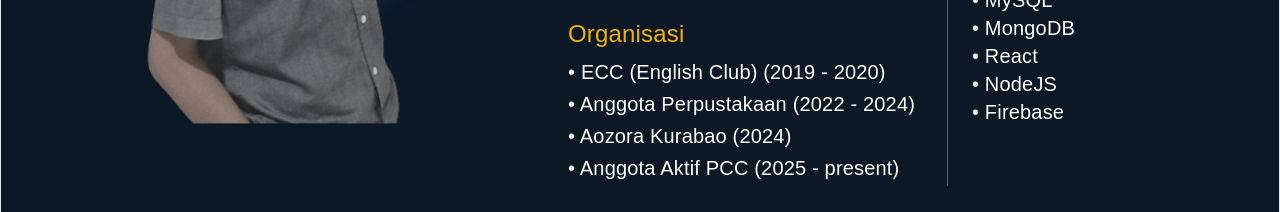
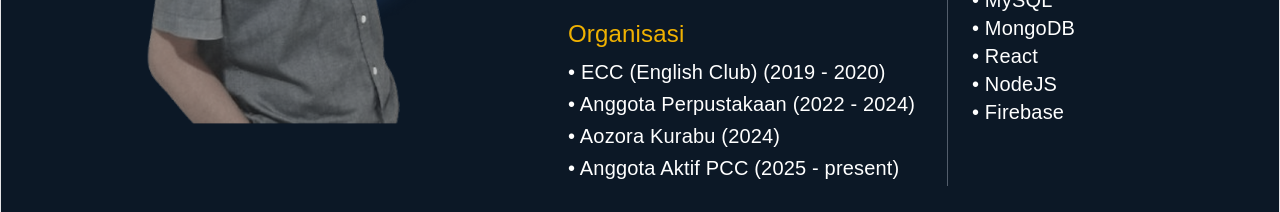
Before and after one commit to eeblaqoshu/my-cv, a React (Vite) app: page / in a window 1280 px wide. Shown: the part 1320-1532 px from the top of the page. Built offline with nearby package versions, Linux system fonts and the light colour scheme; a web font is replaced by a local one.

Commit message:
fix typo penulisan club dalam Jepang

```diff
--- a/src/components/About.jsx
+++ b/src/components/About.jsx
@@ -58,7 +58,7 @@ export default function About() {
                 <ul className="text-white text-lg md:text-xl gabarito-normal">
                   <li className="mb-1">• ECC (English Club) (2019 - 2020)</li>
                   <li className="mb-1">• Anggota Perpustakaan (2022 - 2024)</li>
-                  <li className="mb-1">• Aozora Kurabao (2024)</li>
+                  <li className="mb-1">• Aozora Kurabu (2024)</li>
                   <li className="mb-1">• Anggota Aktif PCC (2025 - present)</li>
                 </ul>
               </div>
```
